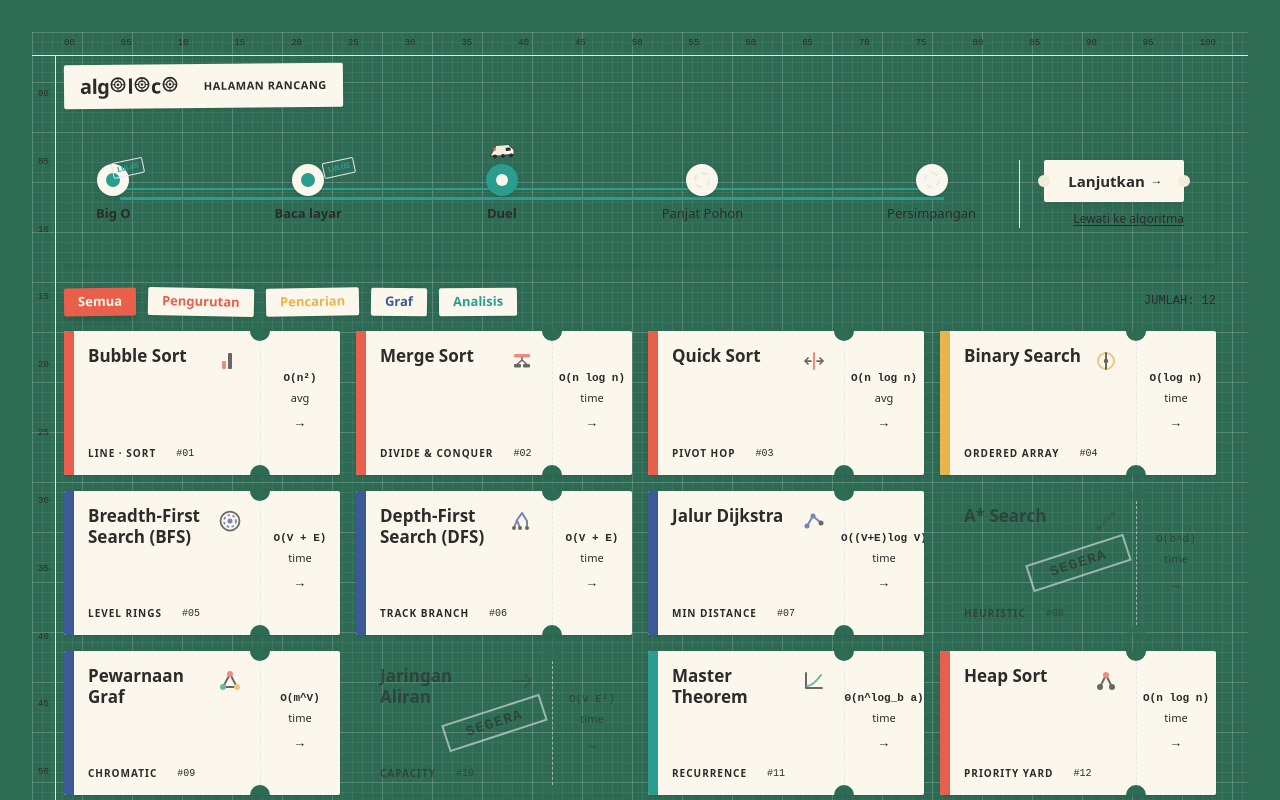
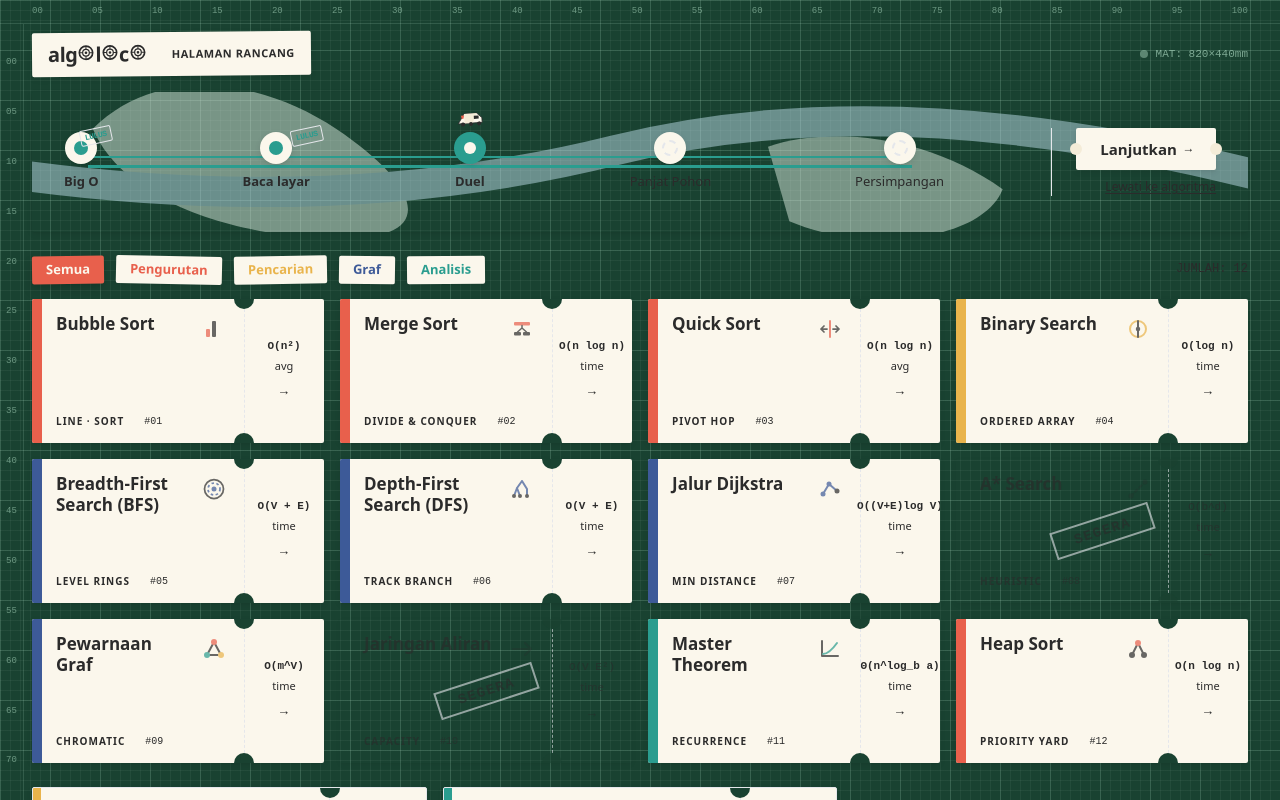
Before and after one commit to nailahhermawan/algoloco, a React (Vite) app: page / in a window 1280 px wide. Shown: the top 800 px of the page. Built offline with nearby package versions, Linux system fonts and the light colour scheme.

Commit message:
fix(home): full-screen cutting mat, mint ruler numbers, and learning path map underlay

```diff
--- a/src/app/App.tsx
+++ b/src/app/App.tsx
@@ -6,7 +6,7 @@ export const App: React.FC = () => {
   const element = useRoutes(routes);
 
   return (
-    <div className="min-h-screen bg-mat p-4 sm:p-6 lg:p-8 flex flex-col justify-start items-stretch">
+    <div className="min-h-screen bg-mat flex flex-col justify-start items-stretch">
       <Suspense
         fallback={
           <div className="flex items-center justify-center p-12 text-paper-map">
--- a/src/components/home/CuttingMat.tsx
+++ b/src/components/home/CuttingMat.tsx
@@ -66,23 +66,24 @@ const LEFT_RULER_MARKS: readonly string[] = [
 export const CuttingMat: React.FC<CuttingMatProps> = ({ children, className = '' }) => {
   return (
     <div className={`relative min-h-screen w-full bg-mat overflow-hidden ${className}`.trim()}>
-      {/* Decorative background overlay: fine grid + rulers */}
+      {/* Decorative background overlay: fine grid + rulers across full screen */}
       <div
-        className="pointer-events-none absolute inset-0 select-none overflow-hidden"
+        className="pointer-events-none fixed inset-0 select-none overflow-hidden z-0"
         aria-hidden="true"
         style={{
+          backgroundColor: '#194231',
           backgroundImage: `
-            linear-gradient(to right, color-mix(in srgb, var(--color-cutting-mat-grid) 40%, transparent) 1px, transparent 1px),
-            linear-gradient(to bottom, color-mix(in srgb, var(--color-cutting-mat-grid) 40%, transparent) 1px, transparent 1px),
-            linear-gradient(to right, var(--color-cutting-mat-grid) 1px, transparent 1px),
-            linear-gradient(to bottom, var(--color-cutting-mat-grid) 1px, transparent 1px)
+            linear-gradient(to right, rgba(192, 237, 212, 0.06) 1px, transparent 1px),
+            linear-gradient(to bottom, rgba(192, 237, 212, 0.06) 1px, transparent 1px),
+            linear-gradient(to right, rgba(192, 237, 212, 0.14) 1px, transparent 1px),
+            linear-gradient(to bottom, rgba(192, 237, 212, 0.14) 1px, transparent 1px)
           `,
           backgroundSize: '10px 10px, 10px 10px, 50px 50px, 50px 50px',
         }}
       >
         {/* Top ruler bar */}
         <div
-          className="absolute top-0 left-0 right-0 h-6 flex items-center justify-between border-b border-paper-map/10 px-6 sm:px-8 font-mono text-[9px] text-paper-map/30 pointer-events-none overflow-hidden select-none"
+          className="absolute top-0 left-0 right-0 h-6 flex items-center justify-between border-b border-[#c0edd4]/15 px-6 sm:px-8 font-mono text-[9px] text-[#c0edd4]/50 pointer-events-none overflow-hidden select-none"
           aria-hidden="true"
         >
           {TOP_RULER_MARKS.map((mark) => (
@@ -94,7 +95,7 @@ export const CuttingMat: React.FC<CuttingMatProps> = ({ children, className = ''
 
         {/* Left ruler bar */}
         <div
-          className="absolute top-6 bottom-0 left-0 w-6 flex flex-col items-center justify-between border-r border-paper-map/10 py-6 sm:py-8 font-mono text-[9px] text-paper-map/30 pointer-events-none overflow-hidden select-none"
+          className="absolute top-6 bottom-0 left-0 w-6 flex flex-col items-center justify-between border-r border-[#c0edd4]/15 py-6 sm:py-8 font-mono text-[9px] text-[#c0edd4]/50 pointer-events-none overflow-hidden select-none"
           aria-hidden="true"
         >
           {LEFT_RULER_MARKS.map((mark) => (
--- a/src/components/home/HeaderSlip.tsx
+++ b/src/components/home/HeaderSlip.tsx
@@ -43,6 +43,10 @@ export const HeaderSlip: React.FC = () => {
           {t('app.draftingYard')}
         </span>
       </div>
+      <div className="flex items-center gap-2 text-[#c0edd4]/60 font-mono text-[11px] select-none" aria-hidden="true">
+        <span className="w-2 h-2 rounded-full bg-[#c0edd4]/40 inline-block" />
+        <span>MAT: 820×440mm</span>
+      </div>
     </header>
   );
 };
--- a/src/components/home/LearningPathStrip.tsx
+++ b/src/components/home/LearningPathStrip.tsx
@@ -46,9 +46,24 @@ export const LearningPathStrip: React.FC = () => {
   return (
     <section className="relative w-full mb-6">
       <div className="relative w-full bg-paper-map/90 rounded-sm shadow-paper overflow-hidden px-4 sm:px-8 py-6 flex flex-col md:flex-row items-center justify-between gap-6">
+        {/* Soft Cartographic Underlay: river wash + park wash */}
+        <div className="absolute inset-0 pointer-events-none opacity-50 overflow-hidden" aria-hidden="true">
+          {/* Park watercolor wash patches */}
+          <svg className="absolute -top-10 left-12 w-96 h-48" fill="none" viewBox="0 0 300 150">
+            <path d="M10 60 C 60 10, 140 20, 200 60 C 260 100, 280 140, 220 145 C 160 150, 40 130, 10 60 Z" fill="#d8e8dc" />
+          </svg>
+          <svg className="absolute -bottom-10 right-48 w-80 h-44" fill="none" viewBox="0 0 300 150">
+            <path d="M30 40 C 90 20, 180 30, 250 80 C 230 130, 120 140, 50 110 Z" fill="#d8e8dc" />
+          </svg>
+          {/* Pale blue meandering river */}
+          <svg className="absolute inset-0 w-full h-full" fill="none" preserveAspectRatio="none" viewBox="0 0 1000 120">
+            <path d="M -20 70 Q 250 110, 480 50 T 1020 75" fill="none" stroke="#bcdbe8" strokeLinecap="round" strokeWidth="26" />
+          </svg>
+        </div>
+
         {/* Center fold line */}
         <div
-          className="absolute top-0 bottom-0 left-1/2 -translate-x-1/2 w-px bg-ink/5 pointer-events-none"
+          className="absolute top-0 bottom-0 left-1/2 -translate-x-1/2 w-[2px] pointer-events-none bg-gradient-to-r from-ink/10 via-white/20 to-ink/5"
           aria-hidden="true"
         />
 
--- a/src/styles/tokens.css
+++ b/src/styles/tokens.css
@@ -6,8 +6,8 @@
   --color-ink: #2b2b2b;
 
   /* Cutting Mat */
-  --color-cutting-mat: #2e6b55;
-  --color-cutting-mat-grid: rgba(255, 255, 255, 0.15);
+  --color-cutting-mat: #194231;
+  --color-cutting-mat-grid: rgba(192, 237, 212, 0.14);
 
   /* Railway Line / State Colors */
   --color-rail-coral: #e8604c; /* Current / primary accent */
```
Also changed, not shown: 1 other file (tests, documents, lock files or other folders).
